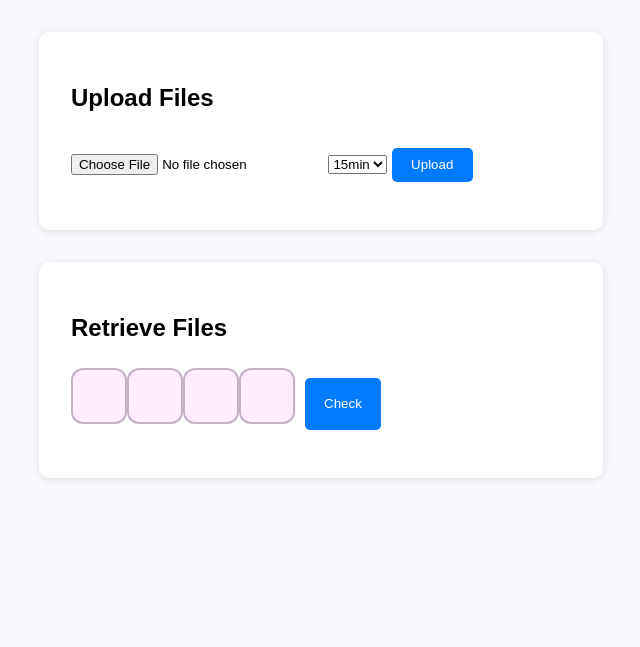
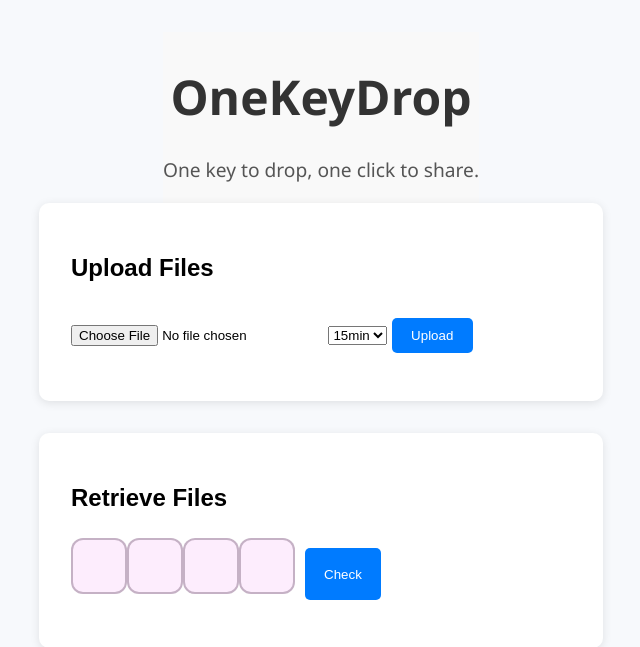
Before and after one commit to Navneet-KK/React6, a Flask app: page / in a window 1280 px wide. Shown: the top 647 px of the page, without its empty margins (319-959 px from the left). Run offline with Flask 3, Linux system fonts and the light colour scheme.

Commit message:
Update index.html

```diff
--- a/templates/index.html
+++ b/templates/index.html
@@ -116,7 +116,13 @@
   </style>
 </head>
 <body>
-  <div class="box">
+  <div class="hero">
+    <h1>OneKeyDrop</h1>
+    <p>One key to drop, one click to share.</p>
+  </div>
+
+  <!-- Upload Box -->
+<div class="box">
   <h2>Upload Files</h2>
   <input type="file" id="uploadInput" />
   <select id="expiry" title="Expiration">
@@ -131,6 +137,7 @@
   <p id="uploadStatus"></p><progress id="uploadProgress" style="display:none;" max="100" value="0"></progress>
   <div class="result" id="uploadResult" style="display:none;position: relative; padding: 10px; border: 1px solid #ccc;"></div>
 </div>
+
 
   <!-- Retrieve Box -->
   <div class="box">
```
